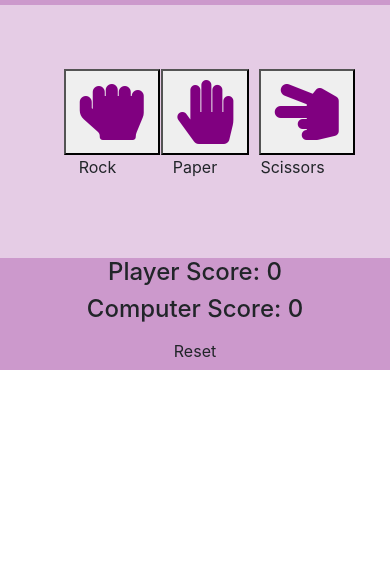
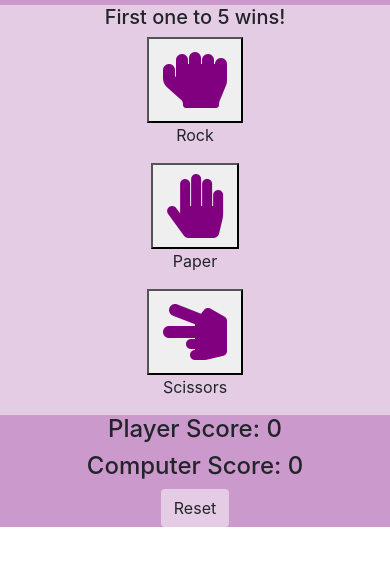
Before and after one commit to KatrinaFuller/rock-paper-scissors, a plain HTML site: page index.html in a window 390 px wide. Shown: the part 99-664 px from the top of the page. Drawn offline with nearby package versions, Linux system fonts and the light colour scheme.

Commit message:
added reset and directions

```diff
--- a/index.html
+++ b/index.html
@@ -19,20 +19,25 @@
         <h1>Rock Paper Scissors</h1>
       </div>
     </div>
+    <div class="row directions text-center">
+      <div class="col-12">
+        <h5>First one to 5 wins!</h5>
+      </div>
+    </div>
     <div class="row button-row text-center align-content-center justify-content-center">
-      <div class="col-3 rock">
+      <div class="col-md-3 rock">
         <button onclick="play('rock')">
           <i class="fas fa-hand-rock fa-4x p-2"></i>
         </button><br>
         <p>Rock</p>
       </div>
-      <div class="col-3 paper">
+      <div class="col-md-3 paper">
         <button onclick="play('paper')">
           <i class="fas fa-hand-paper fa-4x p-2"></i>
         </button><br>
         <p>Paper</p>
       </div>
-      <div class="col-3 scissors">
+      <div class="col-md-3 scissors">
         <button onclick="play('scissors')">
           <i class="fas fa-hand-scissors fa-4x p-2"></i>
         </button><br>
--- a/style.css
+++ b/style.css
@@ -16,3 +16,13 @@ i {
   background-color: #cc99cc;
   min-height: 10vh;
 }
+
+.reset-button{
+  background-color: #e5cce5;
+
+}
+
+.directions{
+  background-color: #e5cce5;
+  min-height: 3vh;
+}
```
